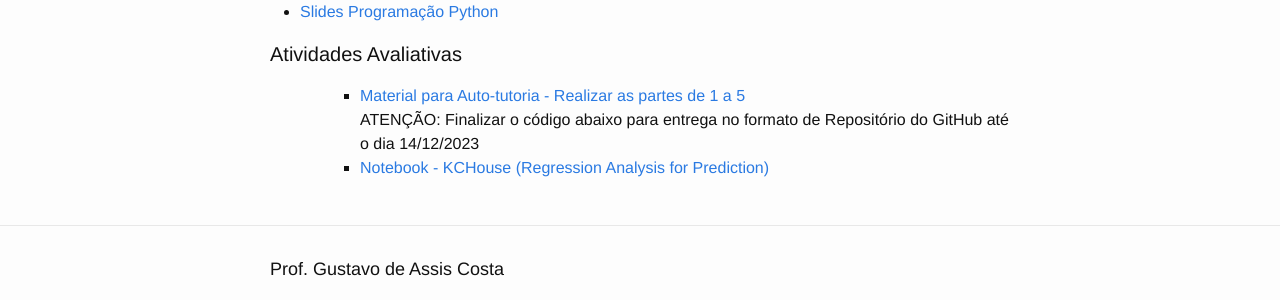
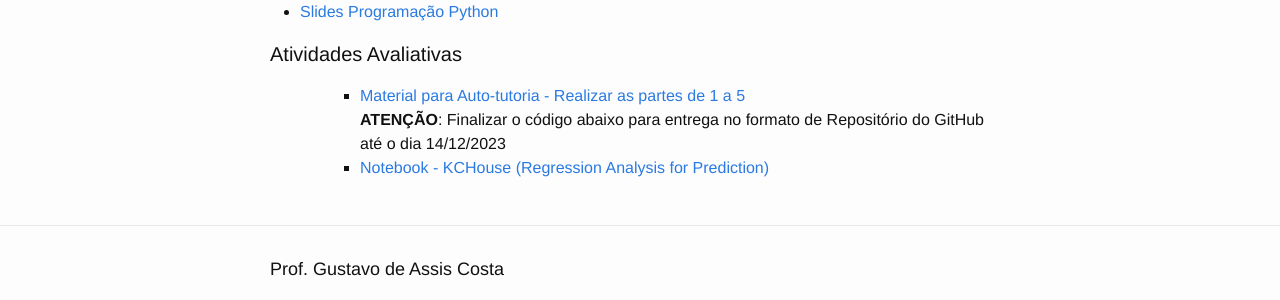
Before and after one commit to gassis/gassis.github.io, a Jekyll site: the page built from index.html, in a window 1280 px wide. Shown: the part 317-617 px from the top of the page. Built offline with Jekyll 4.4.1, drawn with Linux system fonts in a browser that asks for light colours; part of the change alters nothing that is shown.

```diff
--- a/index.html
+++ b/index.html
@@ -22,7 +22,7 @@ layout: default
       <ul>
         <ul class="list-group">
           <li class="list-group-item"><a href="https://github.com/gassis/machine_learning/blob/552fabec7a2fe7cb0d96d2540e483a4e4ea72186/tutorial/Modelagem%20de%20Dados%20para%20IA_Parte%201.ipynb">Material para Auto-tutoria - Realizar as partes de 1 a 5</a></li>
-          ATENÇÃO: Finalizar o código abaixo para entrega no formato de Repositório do GitHub até o dia 14/12/2023
+          <b>ATENÇÃO</b>: Finalizar o código abaixo para entrega no formato de Repositório do GitHub até o dia <b></b>14/12/2023</b>
           <li class="list-group-item"><a href="https://github.com/gassis/machine_learning/blob/main/Activities/KCHouse_Regression.ipynb">Notebook - KCHouse (Regression Analysis for Prediction)</a></li>
         </ul>
     </ul>
```
